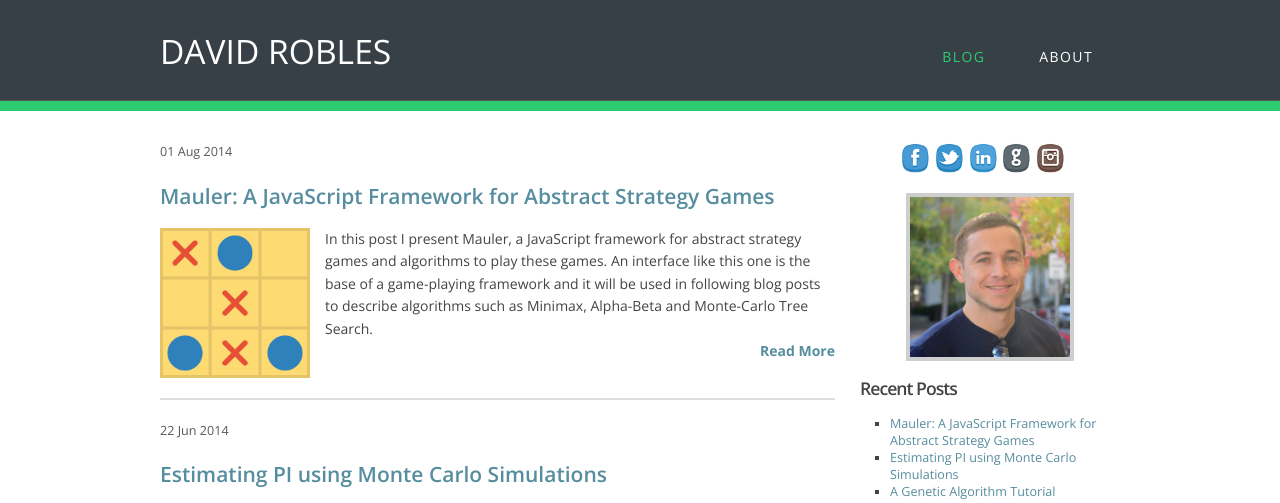
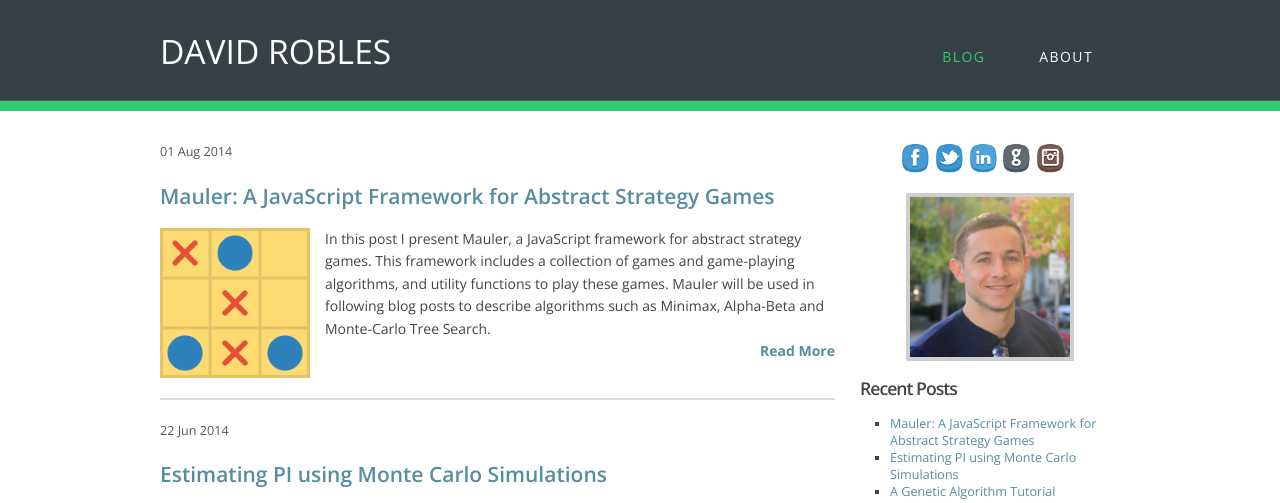
Before and after one commit to davidrobles/davidrobles.github.io, a Jekyll site: the page built from index.html, in a window 1280 px wide, cut to the strip 0-503 px from the top of the page. Built offline with Jekyll 4.4.1, drawn with Linux system fonts in a browser that asks for light colours; Markdown is read by kramdown in place of the engine named in the settings; the list of posts is cut into pages by our own code.

Commit message:
Fix post description

```diff
--- a/_posts/2014-08-01-mauler-a-javascript-framework-for-abstract-strategy-games.html
+++ b/_posts/2014-08-01-mauler-a-javascript-framework-for-abstract-strategy-games.html
@@ -3,9 +3,10 @@ layout:     post
 title:      "Mauler: A JavaScript Framework for Abstract Strategy Games"
 date:       2014-08-01 16:48:16
 comments:   true
-excerpt:    "In this post I present Mauler, a JavaScript framework for abstract strategy games and algorithms to play these games. An
-            interface like this one is the base of a game-playing framework and it will be used in following blog posts
-            to describe algorithms such as Minimax, Alpha-Beta and Monte-Carlo Tree Search."
+excerpt:    "In this post I present Mauler, a JavaScript framework for abstract strategy games. This framework includes
+            a collection of games and game-playing algorithms, and utility functions to play these games. Mauler will be
+            used in following blog posts to describe algorithms such as Minimax, Alpha-Beta and Monte-Carlo Tree
+            Search."
 img:        "tic-tac-toe.png"
 style:      ["framework-games/styles.css"]
 js:         ["framework-games/jquery-2.1.1.js", "framework-games/underscore.js", "framework-games/backbone.js",
```
